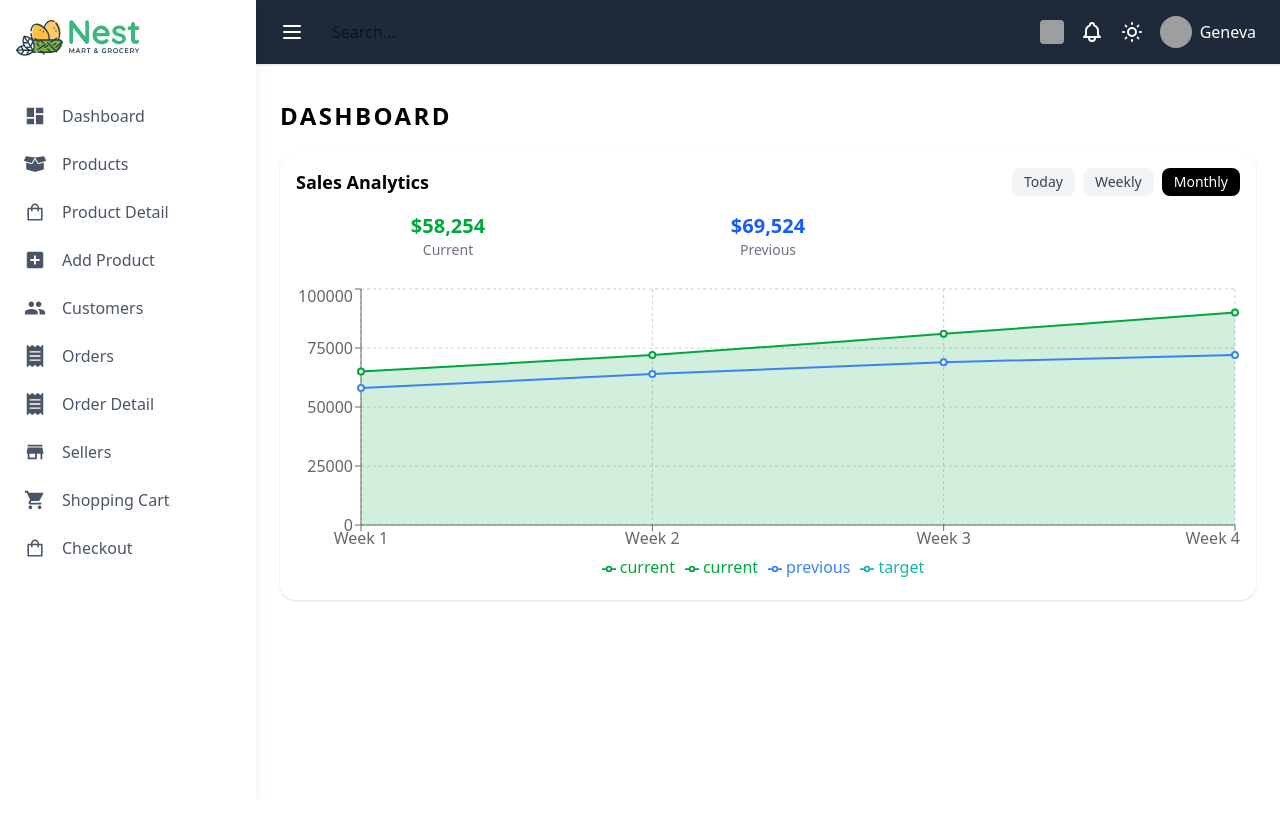
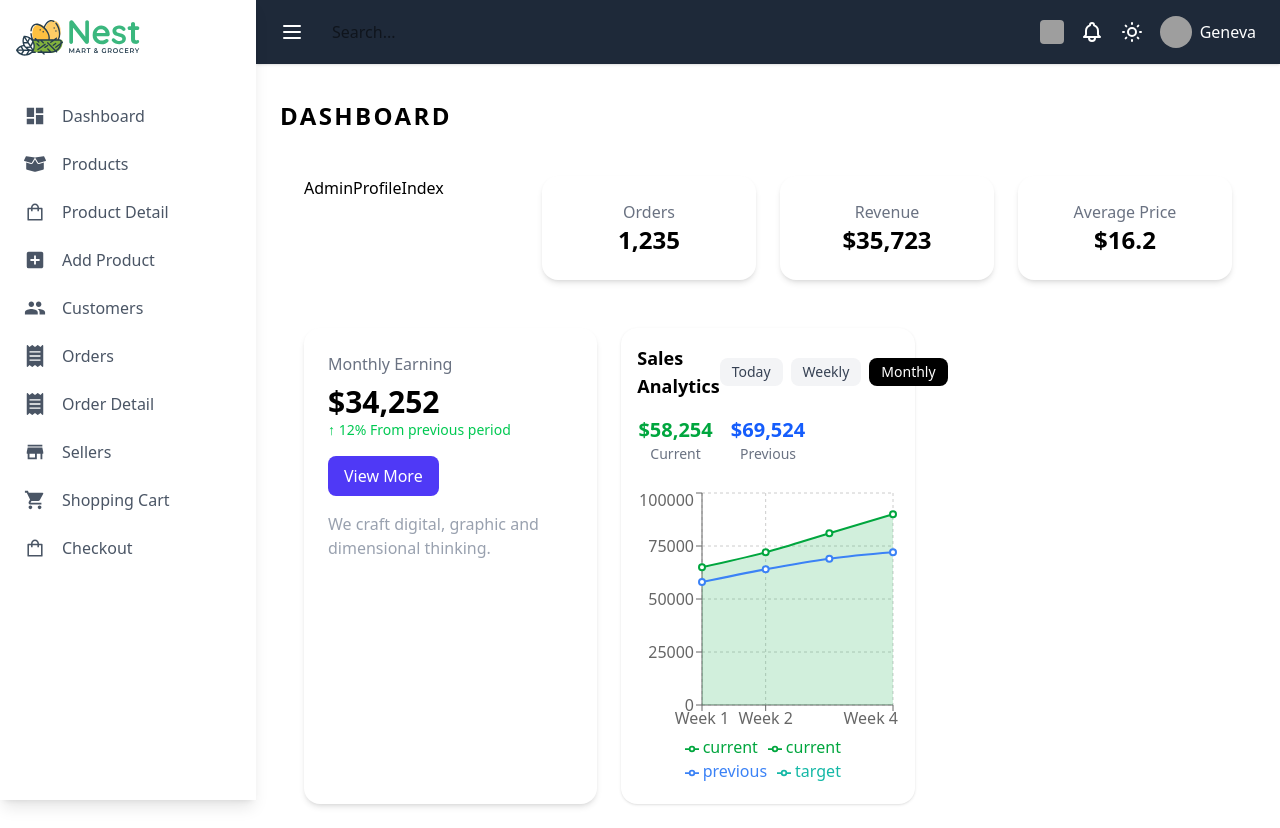
Before and after one commit to jeelnarola/nest-mern-stack, a React (Vite) app in the folder frontend/: page /admin in a window 1280 px wide. Before the commit the page ends 800 px from the top, so only its background shows below. Built offline with nearby package versions, Linux system fonts and the light colour scheme; sample sign-in values are in the browser's storage; grey boxes are pictures that could not be loaded.

Commit message:
Admin DashBoard Chnage

```diff
--- /dev/null
+++ b/frontend/src/Components/Admin/Profile/AdminProfileIndex.jsx
@@ -0,0 +1,9 @@
+import React from 'react'
+
+function AdminProfileIndex() {
+  return (
+    <div>AdminProfileIndex</div>
+  )
+}
+
+export default AdminProfileIndex
--- a/frontend/src/Pages/admin/AdminDashboard.jsx
+++ b/frontend/src/Pages/admin/AdminDashboard.jsx
@@ -1,13 +1,60 @@
-
 import SalesAnalytics from '../../Components/Admin/Charts/SalesAnalytics'
 import ComponentHeader from '../../Components/Admin/Header/ComponentHeader'
+import AdminProfileIndex from '../../Components/Admin/Profile/aDMINpROFILEiNDEX.JSX'
 
 function AdminDashboard() {
   return (
     <>
-      {/* <SideBar/> */}
-      <ComponentHeader title={'Dashboard'}/>
-      <SalesAnalytics/>
+      <ComponentHeader title={'Dashboard'} />
+
+      {/* === Grid Structure === */}
+      <div className="p-6 grid grid-cols-1 lg:grid-cols-4 gap-6">
+
+        {/* Left Profile */}
+        <div className="lg:col-span-1">
+          <AdminProfileIndex />
+        </div>
+
+        {/* Right Side - 3 Info Boxes */}
+        <div className="lg:col-span-3 grid grid-cols-1 sm:grid-cols-3 gap-6">
+          {/* Orders */}
+          <div className="bg-white shadow-md rounded-2xl p-6 text-center">
+            <p className="text-gray-500">Orders</p>
+            <h2 className="text-2xl font-bold">1,235</h2>
+          </div>
+
+          {/* Revenue */}
+          <div className="bg-white shadow-md rounded-2xl p-6 text-center">
+            <p className="text-gray-500">Revenue</p>
+            <h2 className="text-2xl font-bold">$35,723</h2>
+          </div>
+
+          {/* Average Price */}
+          <div className="bg-white shadow-md rounded-2xl p-6 text-center">
+            <p className="text-gray-500">Average Price</p>
+            <h2 className="text-2xl font-bold">$16.2</h2>
+          </div>
+        </div>
+      </div>
+
+      {/* === Monthly Earning & Chart === */}
+      <div className="p-6 grid grid-cols-1 lg:grid-cols-3 gap-6">
+        {/* Monthly Earning Card */}
+        <div className="bg-white shadow-md rounded-2xl p-6">
+          <h3 className="text-gray-500">Monthly Earning</h3>
+          <p className="text-3xl font-bold mt-2">$34,252</p>
+          <p className="text-green-500 text-sm">↑ 12% From previous period</p>
+          <button className="mt-4 px-4 py-2 bg-indigo-600 text-white rounded-lg">
+            View More
+          </button>
+          <p className="text-gray-400 mt-4">
+            We craft digital, graphic and dimensional thinking.
+          </p>
+        </div>
+
+        {/* Chart Component (Already Created) */}
+        <SalesAnalytics />
+      </div>
     </>
   )
 }
```
Also changed, not shown: 1 other file (tests, documents, lock files or other folders).
